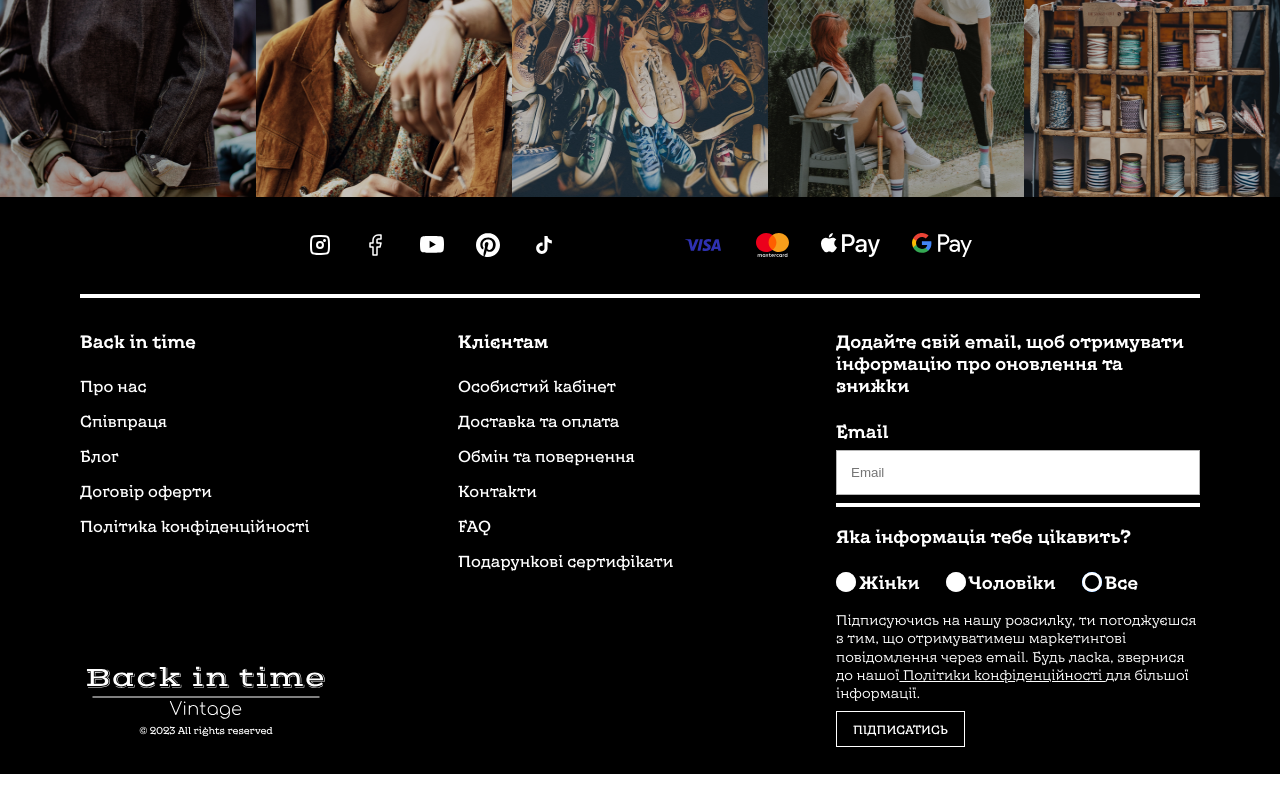
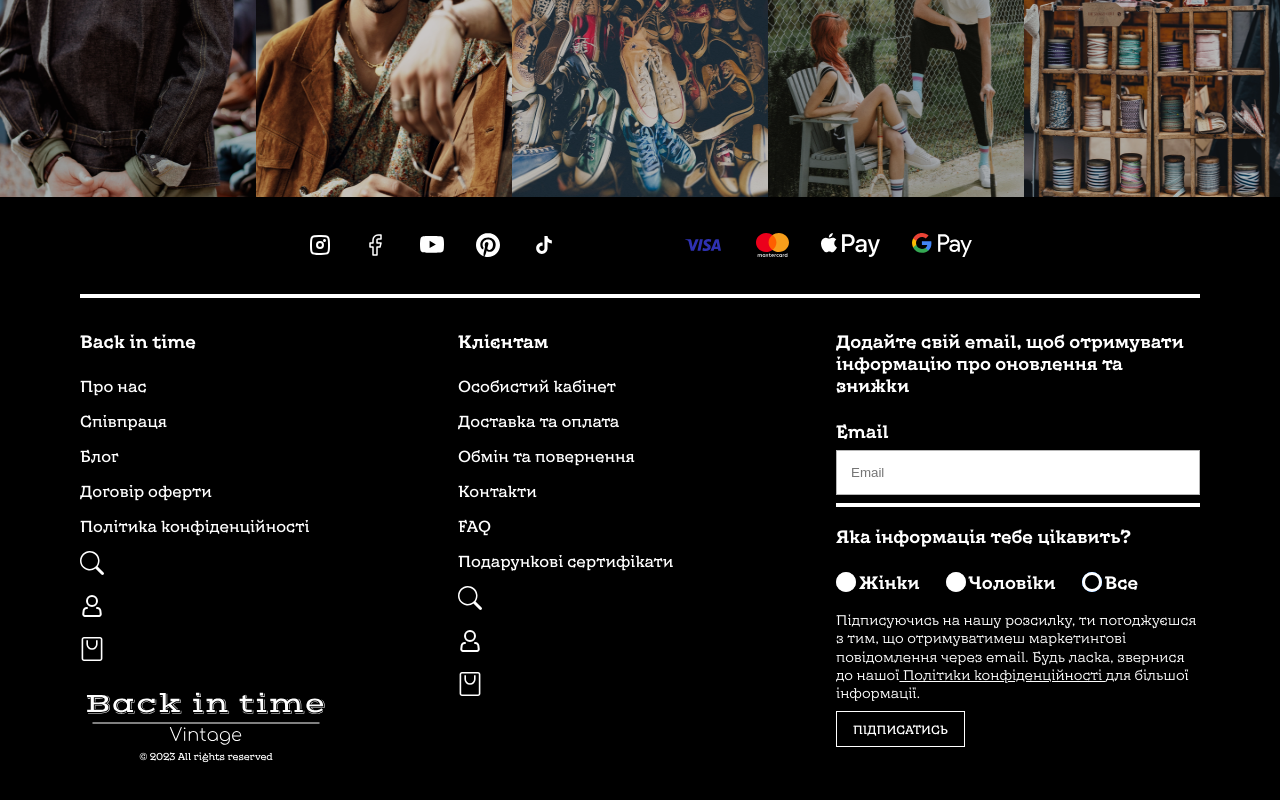
Before and after one commit to Anna-Shy/back_in_time, a React (Create React App) app: page / in a window 1280 px wide. Shown: the part 8421-9221 px from the top of the page. Before the commit the page ends 9195 px from the top, so only its background shows below. Built offline with nearby package versions, Linux system fonts and the light colour scheme.

Commit message:
upd: change logic about icons in Menu

```diff
--- a/src/components/header/Header.jsx
+++ b/src/components/header/Header.jsx
@@ -27,11 +27,11 @@ const headerMenuArray = [
   }
 ];
 
-export const Header = ({ icons }) => {
+export const Header = () => {
   return (
     <header className="header">
       <Logo />
-      <Menu icons={icons} link={headerMenuArray} />
+      <Menu link={headerMenuArray} />
 
       <Linkin link={"#"} img={menuAdaptiveIcon} classStyle={"menu__adaptive"} />
     </header>
--- a/src/components/menu/Menu.jsx
+++ b/src/components/menu/Menu.jsx
@@ -8,18 +8,17 @@ import searchIcon from "../../source/svg/icons/search.svg";
 
 import "./menu.scss";
 
-export const Menu = ({ icons, link }) => {
+export const Menu = ({ link }) => {
   return (
     <nav className="menu">
       <ul className="menu__list">
-        {link.map((item, key) => (
+        {link &&
+          link.map((item, key) => (
             <li className="menu__item" key={key}>
               <Linkin link={item.link} text={item.text} />
             </li>
           ))}
 
-        {icons && (
-          <>
         <li className="menu__item">
           <Linkin link={"#"} img={searchIcon} />
         </li>
@@ -29,8 +28,6 @@ export const Menu = ({ icons, link }) => {
         <li className="menu__item">
           <Linkin link={"#"} img={basketIcon} />
         </li>
-          </>
-        )}
       </ul>
     </nav>
   );
--- a/src/pages/landingPage/LandingPage.jsx
+++ b/src/pages/landingPage/LandingPage.jsx
@@ -30,7 +30,7 @@ export const LandingPage = () => {
     <div className="landing">
       <header className="landing__header">
         <div className="header__inner">
-          <Header icons />
+          <Header />
 
           <div className="header__content">
             <h1 className="header__title">машина часу</h1>
@@ -90,7 +90,7 @@ export const LandingPage = () => {
               </ScrollCarousel>
             </div>
 
-            <Linkin link={"/new-arrivals"} text={"показати ще"} classStyle="renewal__btn" />
+            <Linkin link={"/newarrivals"} text={"показати ще"} classStyle="renewal__btn" />
           </div>
         </section>
 
```
Lines whose indentation alone changed are shown as unchanged.
